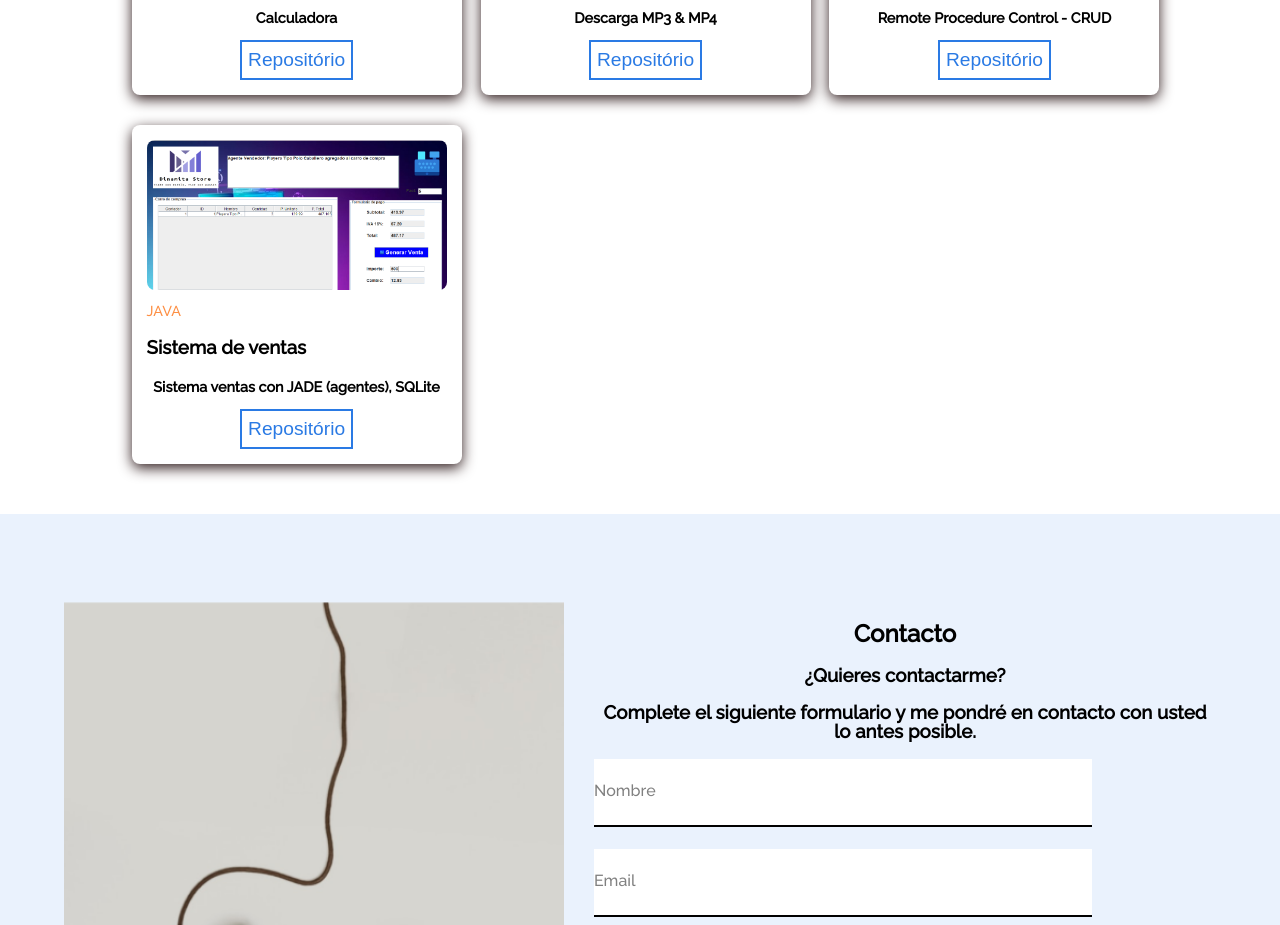
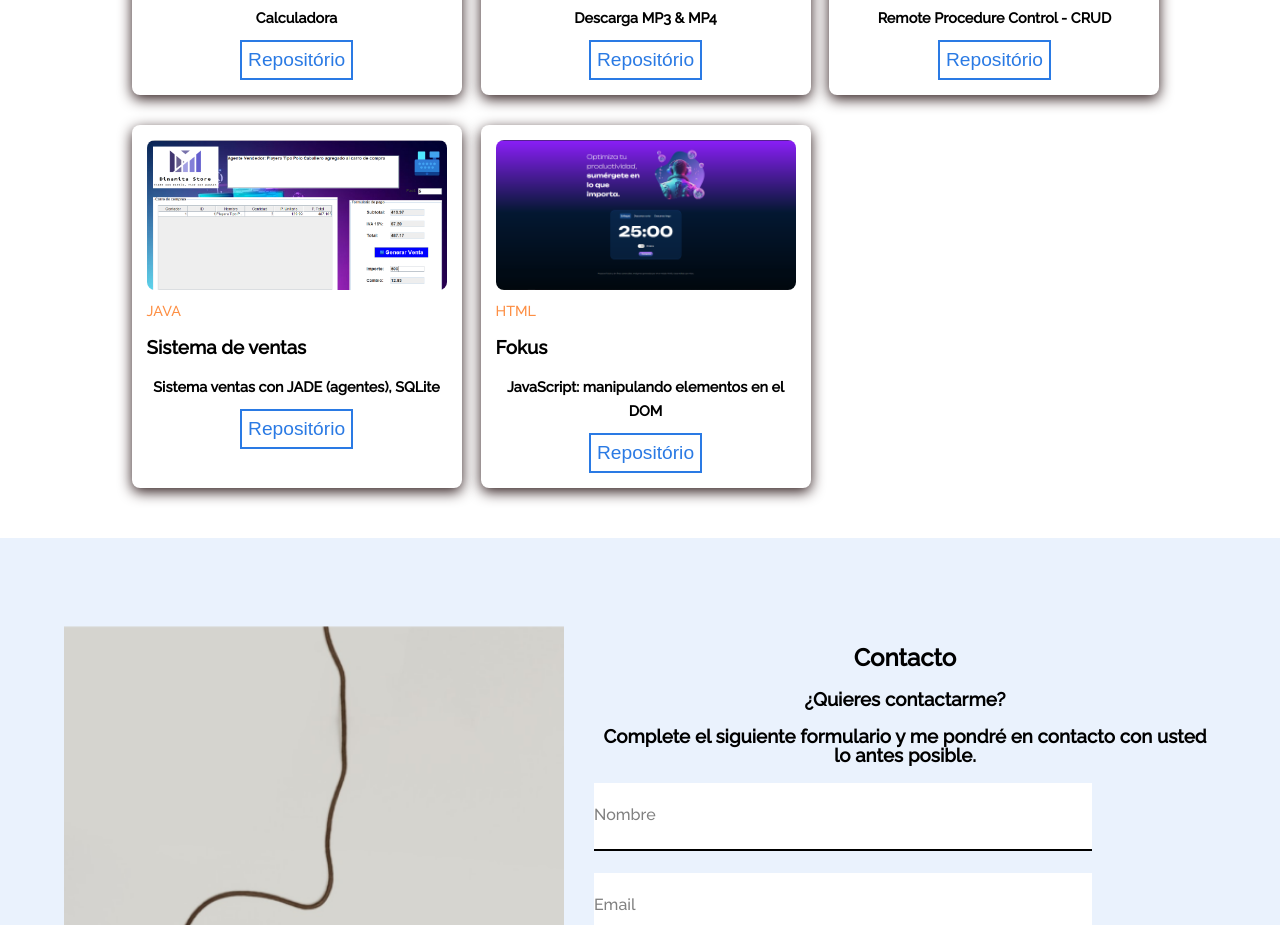
Before and after one commit to KevinGil12C/KevinGil12CPortafolio, a plain HTML site: page index.html in a window 1280 px wide. Shown: the part 2380-3305 px from the top of the page. Drawn offline with nearby package versions, Linux system fonts and the light colour scheme.

Commit message:
proyecto fokus

```diff
--- a/index.html
+++ b/index.html
@@ -379,6 +379,17 @@
                             target="_blank"><button class="experience__button__repo">Repositório</button></a></span>
                 </div>
             </div>
+
+            <div class="experience__box js">
+                <img src="img/experience/fokus.png" alt="" class="experience__box__img">
+                <h2 class="category">HTML</h2>
+                <h3 class="experiende__title">Fokus</h3>
+                <h3 class="experience__text">JavaScript: manipulando elementos en el DOM</h3>
+                <div class="experience__description">
+                    <span class="experience__repo"><a href="https://github.com/KevinGil12C/ProyectoSE"
+                            target="_blank"><button class="experience__button__repo">Repositório</button></a></span>
+                </div>
+            </div>
         </div>
 
     </section>
```
Also changed, not shown: img/experience/fokus.png (added).
